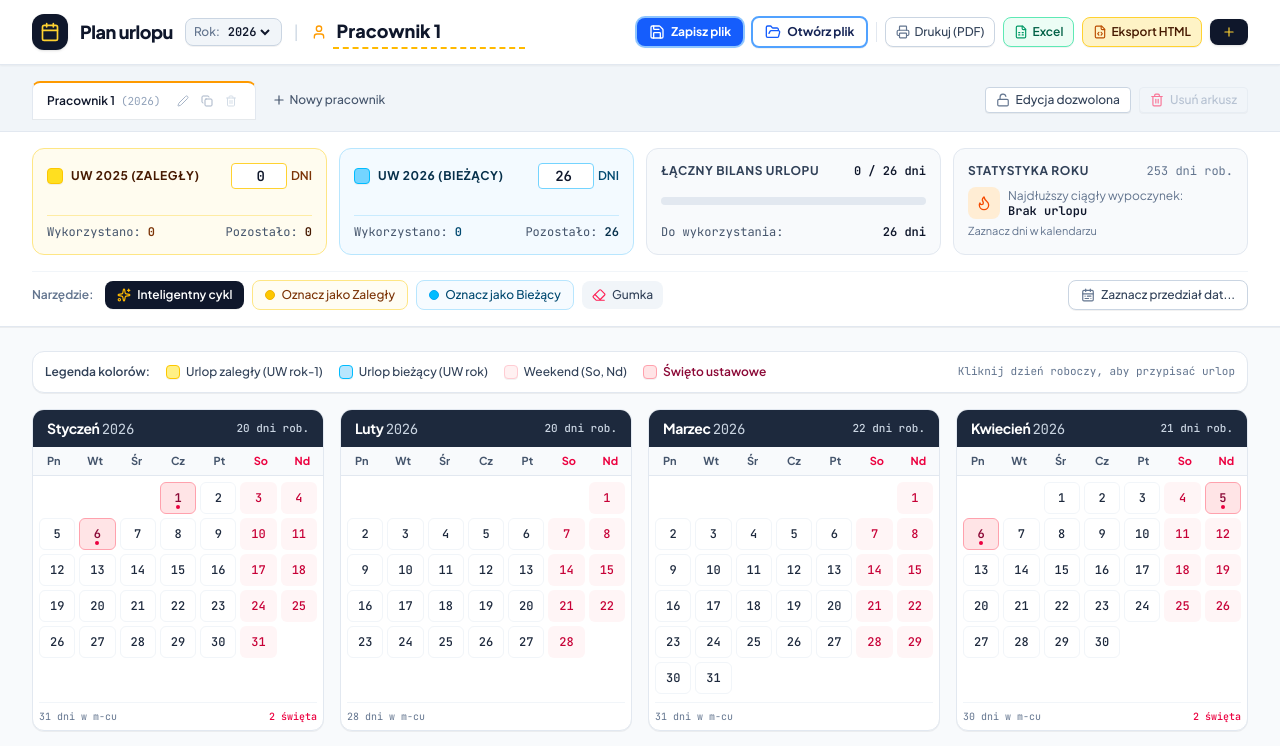
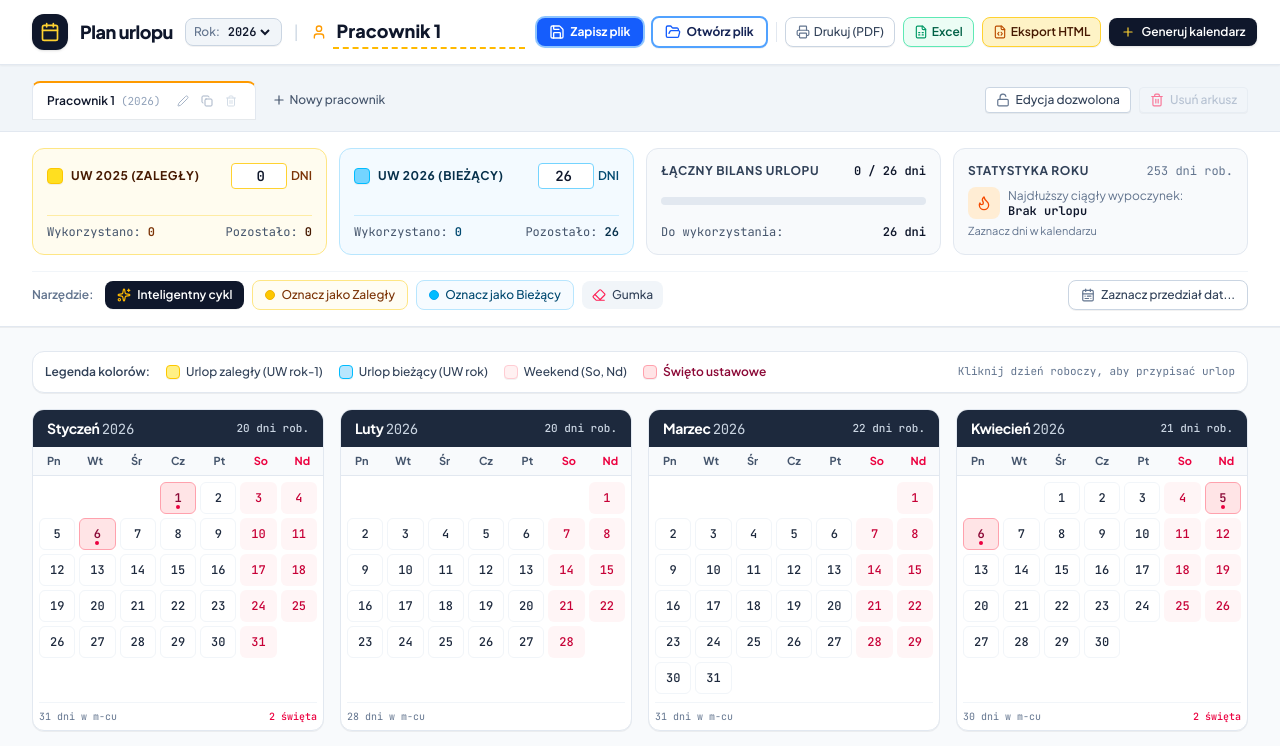
Before and after one commit to wuwer-source/PlanUW, a React (Vite) app: page / in a window 1280 px wide. Shown: the top 746 px of the page. Built offline with nearby package versions, Linux system fonts and the light colour scheme.

Commit message:
style: increase layout max-width to 1680px
Update container constraints across the application to accommodate wider screens and improve content visibility.

```diff
--- a/src/App.tsx
+++ b/src/App.tsx
@@ -471,7 +471,7 @@ export default function App() {
       />
 
       {/* Main Content Viewport */}
-      <main className="flex-1 max-w-7xl w-full mx-auto px-4 sm:px-6 lg:px-8 py-6 space-y-6">
+      <main className="flex-1 max-w-[1680px] w-full mx-auto px-4 sm:px-6 lg:px-8 py-6 space-y-6">
         {/* Print Header (Only visible on paper print) */}
         <div className="hidden print-only text-center pb-4 border-b border-black">
           <h1 className="text-xl font-bold uppercase tracking-wider">
@@ -500,7 +500,7 @@ export default function App() {
 
       {/* Footer */}
       <footer className="bg-white border-t border-slate-200 py-6 px-4 text-center text-xs text-slate-500 no-print">
-        <div className="max-w-7xl mx-auto flex flex-col sm:flex-row items-center justify-between gap-3">
+        <div className="max-w-[1680px] mx-auto flex flex-col sm:flex-row items-center justify-between gap-3">
           <div className="flex items-center gap-2">
             <span className="font-semibold text-slate-700">Plan urlopu</span>
             <span>·</span>
--- a/src/components/CalendarTabs.tsx
+++ b/src/components/CalendarTabs.tsx
@@ -52,7 +52,7 @@ export const CalendarTabs: React.FC<CalendarTabsProps> = ({
   return (
     <>
       <div className="bg-slate-100/90 border-b border-slate-200 px-4 sm:px-6 lg:px-8 pt-3 no-print">
-        <div className="max-w-7xl mx-auto">
+        <div className="max-w-[1680px] mx-auto">
           <div className="flex flex-col md:flex-row md:items-center justify-between gap-3 pb-2">
             {/* Tabs row */}
             <div className="flex items-center gap-1.5 overflow-x-auto scrollbar-thin py-1">
--- a/src/components/Header.tsx
+++ b/src/components/Header.tsx
@@ -39,8 +39,8 @@ export const Header: React.FC<HeaderProps> = ({
 
   return (
     <header className="sticky top-0 z-30 bg-white/95 backdrop-blur-md border-b border-slate-200 shadow-xs no-print">
-      <div className="max-w-7xl mx-auto px-3 sm:px-6 lg:px-8">
-        <div className="flex items-center justify-between h-16 gap-2 sm:gap-4 overflow-x-auto">
+      <div className="max-w-[1680px] mx-auto px-3 sm:px-6 lg:px-8">
+        <div className="flex items-center justify-between h-16 gap-2 sm:gap-3">
           {/* Lewa strona: Tytuł, Wybór Roku oraz Nazwisko pracownika */}
           <div className="flex items-center gap-2 sm:gap-3 shrink-0">
             <div className="w-9 h-9 rounded-xl bg-slate-900 text-amber-400 flex items-center justify-center font-bold shadow-sm shrink-0">
@@ -152,11 +152,11 @@ export const Header: React.FC<HeaderProps> = ({
             {/* Generuj kalendarz */}
             <button
               onClick={onOpenBatchModal}
-              className="inline-flex items-center gap-1.5 px-3 py-1.5 text-xs font-medium text-white bg-slate-900 rounded-lg hover:bg-slate-800 transition-all cursor-pointer shadow-sm hover:shadow whitespace-nowrap"
+              className="inline-flex items-center gap-1.5 px-3 py-1.5 text-xs font-semibold text-white bg-slate-900 rounded-lg hover:bg-slate-800 transition-all cursor-pointer shadow-sm hover:shadow whitespace-nowrap shrink-0"
               title="Generuj nowy kalendarz lub serię arkuszy dla pracowników"
             >
               <Plus className="w-3.5 h-3.5 text-amber-300" />
-              <span className="hidden 2xl:inline">Generuj kalendarz</span>
+              <span className="whitespace-nowrap">Generuj kalendarz</span>
             </button>
           </div>
         </div>
--- a/src/components/LeaveStatsBar.tsx
+++ b/src/components/LeaveStatsBar.tsx
@@ -28,7 +28,7 @@ export const LeaveStatsBar: React.FC<LeaveStatsBarProps> = ({
 
   return (
     <div className="bg-white border-b border-slate-200 py-4 px-4 sm:px-6 lg:px-8 shadow-2xs">
-      <div className="max-w-7xl mx-auto space-y-4">
+      <div className="max-w-[1680px] mx-auto space-y-4">
         {/* Banner if locked */}
         {isLocked && (
           <div className="flex items-center gap-2 bg-amber-50/90 border border-amber-200 text-amber-900 px-3.5 py-2 rounded-lg text-xs font-medium no-print">
```
